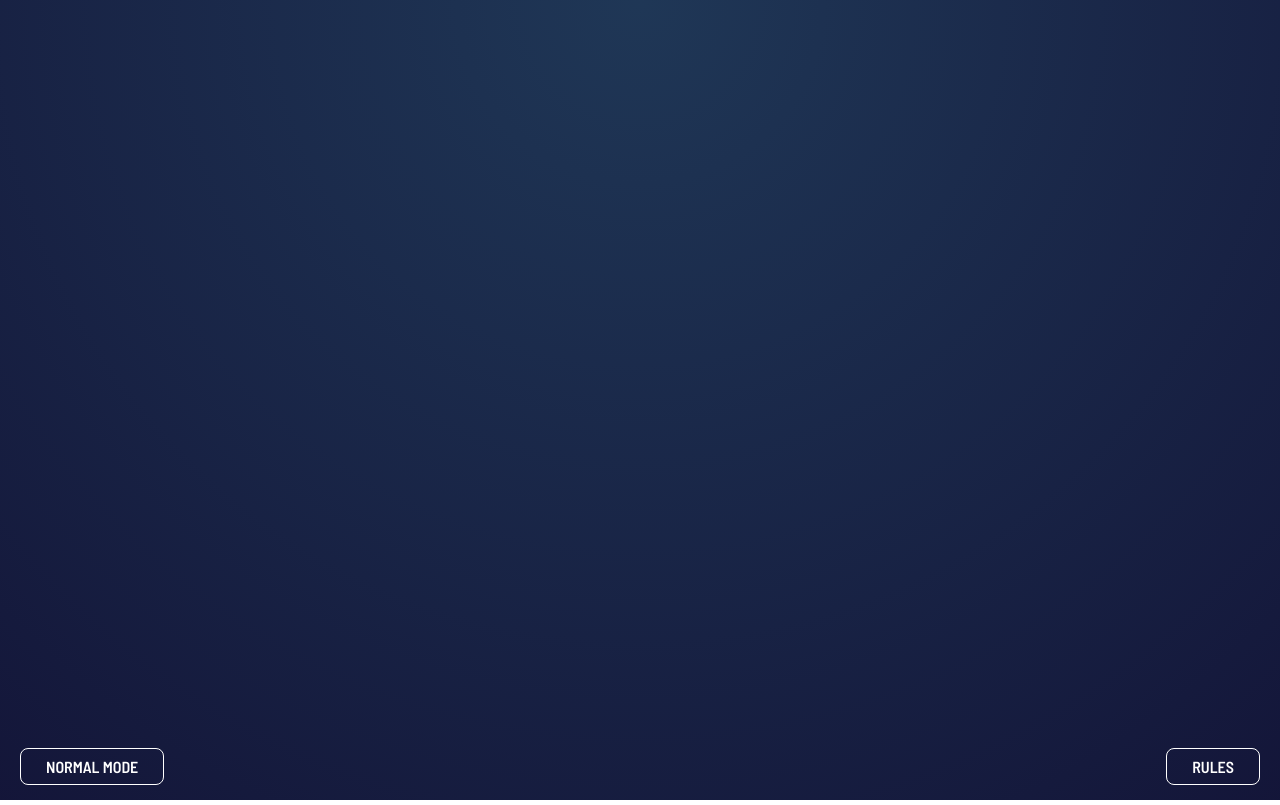
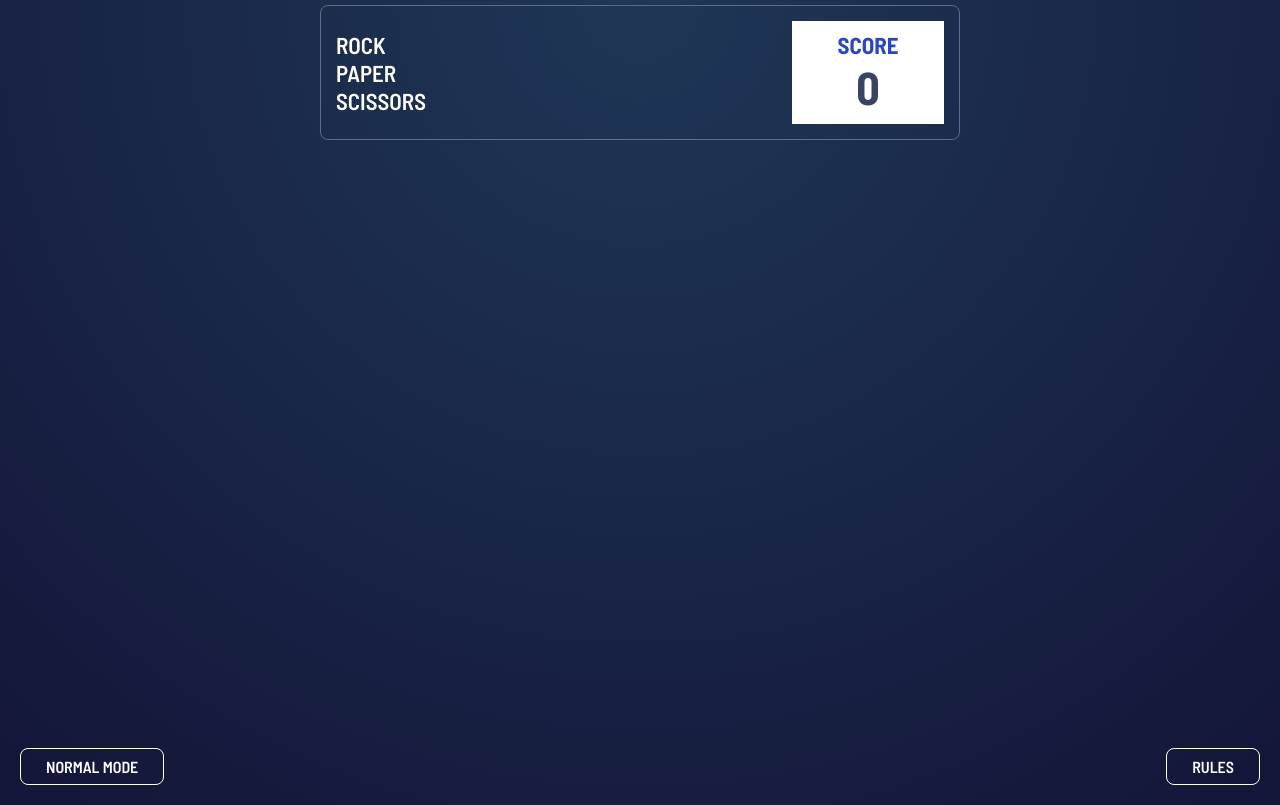
Before and after one commit to JoeNeedham/Janken-Chat, a Next.js app in the folder client/: page / in a window 1280 px wide. Built offline with nearby package versions, Linux system fonts and the light colour scheme.

Commit message:
create-header

```diff
--- /dev/null
+++ b/client/components/Header.tsx
@@ -0,0 +1,33 @@
+import React, {FunctionComponent} from 'react';
+import { AnimateSharedLayout, motion } from 'framer-motion';
+import styles from '../styles/Header.module.css';
+
+type HeaderProps = {
+    advanced: boolean;
+    score?: number;
+};
+
+export const Header: FunctionComponent<HeaderProps> = ({ advanced, score}) => (
+    <AnimateSharedLayout>
+        <div className={styles.header}>
+            <motion.div
+                className={advanced ? styles.advancedTitle: styles.title}
+                layout
+            >
+                <div>Rock</div>
+                <div>Paper</div>
+                <div>Scissors</div>
+                {advanced && (
+                    <>
+                    <div>Lizard</div>
+                    <div>Spock</div>
+                    </>
+                )}
+            </motion.div>
+            <div className={styles.score}>
+                <h4>Score</h4>
+                <h1>{score}</h1>
+            </div>
+        </div>
+    </AnimateSharedLayout>
+)
--- a/client/pages/index.tsx
+++ b/client/pages/index.tsx
@@ -1,14 +1,21 @@
 import Head from 'next/head'
 import React, { useState } from 'react'
+import { Header } from '../components/Header';
 
 export default function Home() {
   const [advancedMode, setAdvancedMode] = useState(false);
+  const [open, setOpen] = useState(false);
   function changeMode(event: React.MouseEvent){
     event.preventDefault();
     setAdvancedMode(!advancedMode)
   }
   return (
     <div>
+      <Head>
+        <title>Jaken Chat</title>
+        <link rel="icon" href="/favicon.ico" />
+      </Head>
+      <Header advanced={advancedMode} score={0} />
       <footer>
         <div onClick={changeMode} className="modes">
             {advancedMode ? "Advanced" : "Normal"} Mode
--- /dev/null
+++ b/client/styles/Header.module.css
@@ -0,0 +1,46 @@
+.header {
+    display: flex;
+    justify-content: space-between;
+    text-transform: uppercase;
+    width: 50%;
+    margin: 5px auto;
+    padding: 15px;
+    border: 1px solid hsl(217, 16%, 45%);
+    border-radius: 8px;
+    font-size: 23px;
+    color: white;
+    align-items: center;
+}
+.title {
+    display: flex;
+    flex-direction: column;
+    justify-content: center;
+}
+.advancedTitle {
+    font-size: 16px;
+}
+.score {
+    background: white;
+    padding: 10px;
+    width: 25%;
+    text-align: center;
+    display: grid;
+    place-items: center;
+    height: 30%;
+}
+.score h4 {
+    color: hsl(229, 64%, 46%);
+    align-self: start;
+}
+.score h1 {
+    color: hsl(229, 25%, 31%);
+    align-self: start;
+}
+@media screen and (max-width: 768px) {
+    .header {
+        width: 80%;
+    }
+    .score {
+        width: 40%;
+    }
+}
```
Also changed, not shown: client/styles/Home.module.css (deleted, +0 -122 lines).
